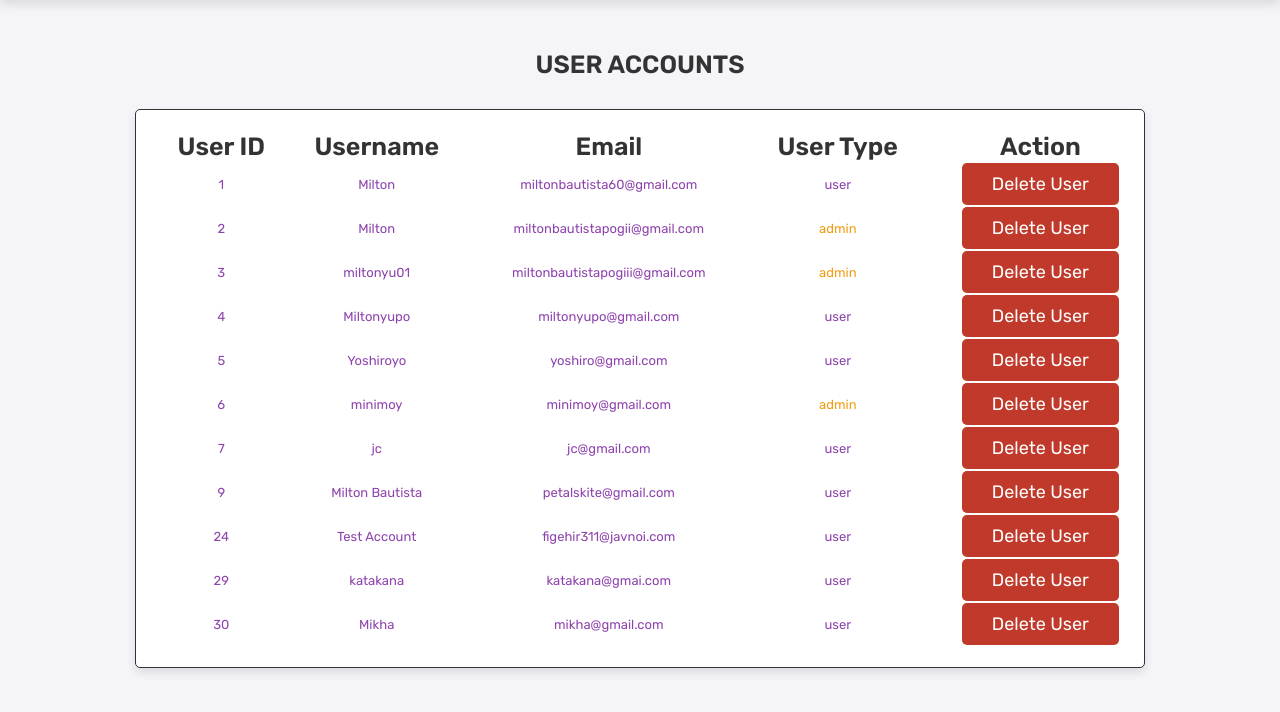
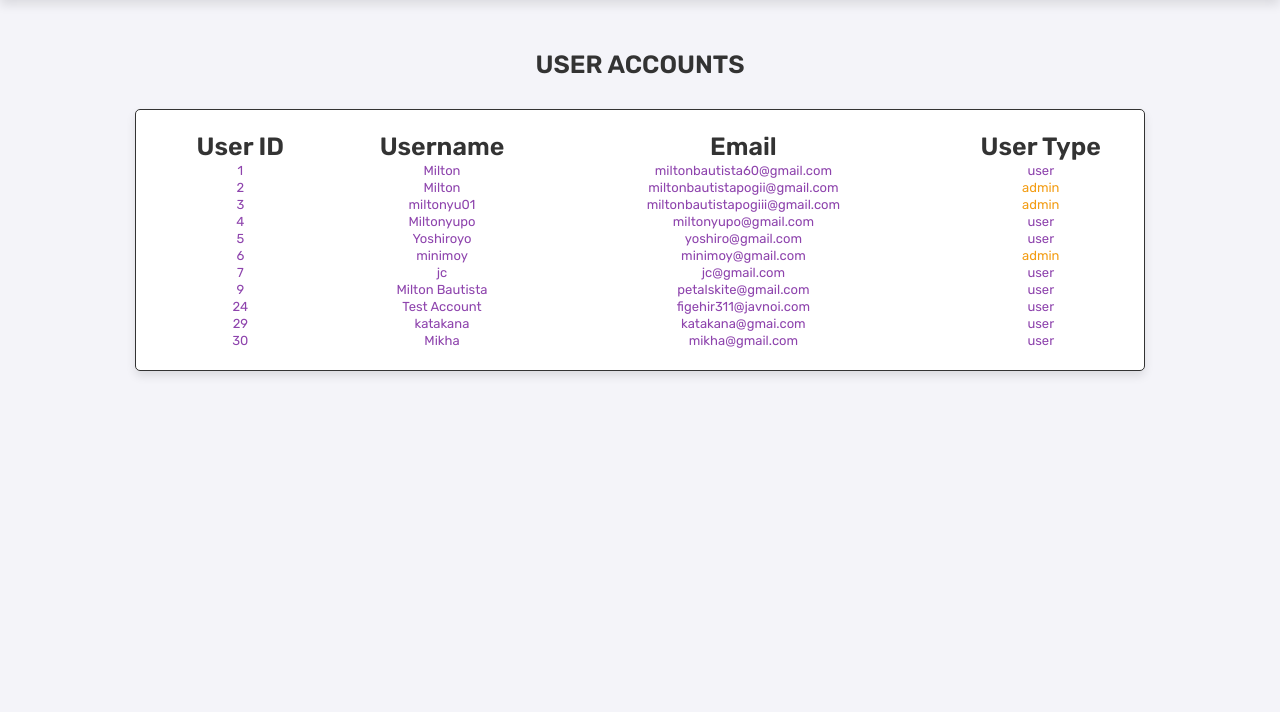
Before and after one commit to Miltonyuu/Bookworms-application, a PHP site: page /Bookworms-application/admin_users.php in a window 1280 px wide. Shown: the part 69-781 px from the top of the page. Run offline with PHP 8.4, Linux system fonts and the light colour scheme; a user stored in the database is signed in; data comes from the database, SQL or seed files in the repository.

Commit message:
Remove delete button

```diff
--- a/admin_users.php
+++ b/admin_users.php
@@ -70,7 +70,6 @@ if(isset($_GET['delete'])){
             <p><th>Username</th></p>
             <p><th>Email</th></p>
             <p><th>User Type</th></p>
-            <p><th>Action</th></p>
          </tr>
       </thead>
       <tbody>
@@ -82,7 +81,7 @@ if(isset($_GET['delete'])){
             <td><?php echo $fetch_users['name']; ?></td>
             <td><?php echo $fetch_users['email']; ?></td>
             <td style="color:<?php if($fetch_users['user_type'] == 'admin'){ echo 'var(--orange)'; } ?>"><?php echo $fetch_users['user_type']; ?></td>
-            <td><a href="admin_users.php?delete=<?php echo $fetch_users['id']; ?>" onclick="return confirm('delete this user?');" class="delete-btn">Delete User</a></td>
+
          </tr>
          <?php
             };
```
